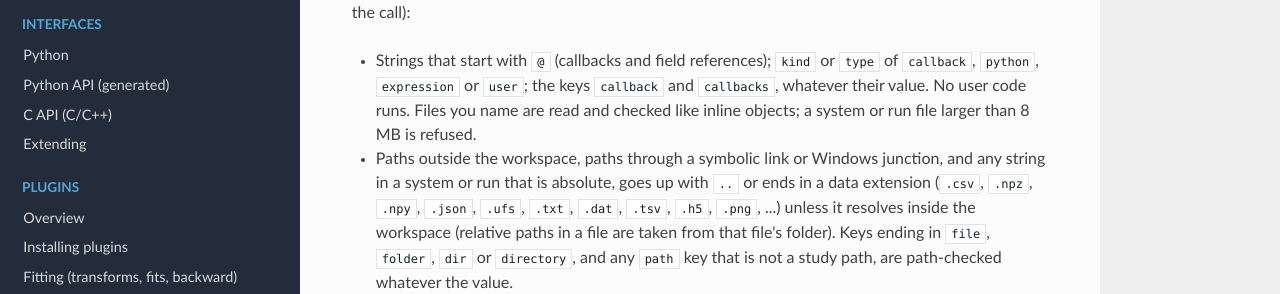
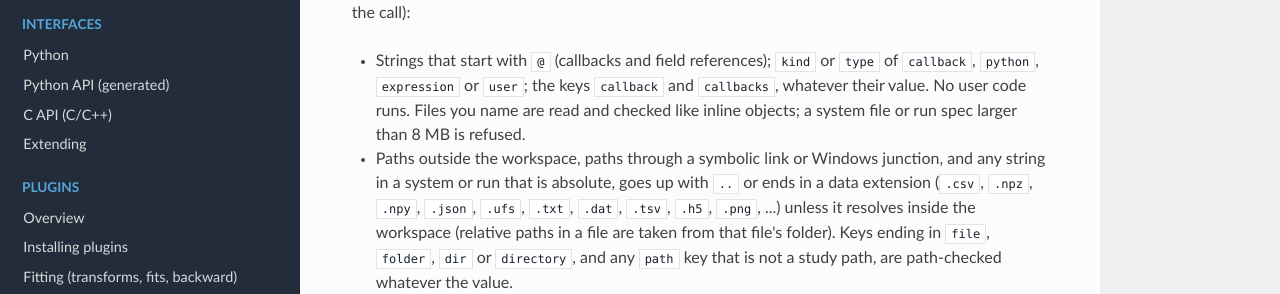
Before and after one commit to JosephCodemard/UltrafastEngine, an MkDocs documentation site: the page built from docs/reference/mcp.md, in a window 1280 px wide and 900 px high, scrolled down 2502 px. Shown: the part 182-476 px from the top of the window. Built offline with MkDocs 1.6.1, drawn with Linux system fonts in a browser that asks for light colours; nearby versions of some CDN libraries; some of the changed text lies outside the part shown.

Commit message:
Style lint green on dev: χ² for chi-squared, run spec, wording; baseline for a multi-line code span in python.md
Co-Authored-By: Claude Opus 5.5 <noreply@anthropic.com>

```diff
--- a/docs/reference/mcp.md
+++ b/docs/reference/mcp.md
@@ -80,7 +80,7 @@ and real runs (`test_real_run_validate_plot`, `test_real_compare_to_measured_and
 
 What the server refuses (a tool result with `isError: true` and the reason; the agent can correct the call):
 
-* Strings that start with `@` (callbacks and field references); `kind` or `type` of `callback`, `python`, `expression` or `user`; the keys `callback` and `callbacks`, whatever their value. No user code runs. Files you name are read and checked like inline objects; a system or run file larger than 8 MB is refused.
+* Strings that start with `@` (callbacks and field references); `kind` or `type` of `callback`, `python`, `expression` or `user`; the keys `callback` and `callbacks`, whatever their value. No user code runs. Files you name are read and checked like inline objects; a system file or run spec larger than 8 MB is refused.
 * Paths outside the workspace, paths through a symbolic link or Windows junction, and any string in a system or run that is absolute, goes up with `..` or ends in a data extension (`.csv`, `.npz`, `.npy`, `.json`, `.ufs`, `.txt`, `.dat`, `.tsv`, `.h5`, `.png`, ...) unless it resolves inside the workspace (relative paths in a file are taken from that file's folder). Keys ending in `file`, `folder`, `dir` or `directory`, and any `path` key that is not a study path, are path-checked whatever the value.
 * Result folder names that are not 1 to 64 letters, digits, `_`, `-`, `.`, starting with a letter or digit, not ending in `.` and without `..`.
 * Scan paths that do not start with `pulse/`, `element:` or `instrument:`; more than 4 axes or 400 points; a run spec with a `study`, `backward` or `fit` section in every tool but the one of that name (the `study` tool takes its parameters and outputs as arguments); a study of more than 400 evaluations; twin folders outside the workspace, and a twin project whose files fail the same checks as any system or run; `compare_to_measured` without any instrument that has `measured` data.
```
Also changed, not shown: other parts of docs/reference/mcp.md (+2 -2 lines), docs/reference/cli.md (+1 -1 lines), docs/reference/measured-data.md (+1 -1 lines), docs/reference/studies.md (+1 -1 lines), 1 other file.
